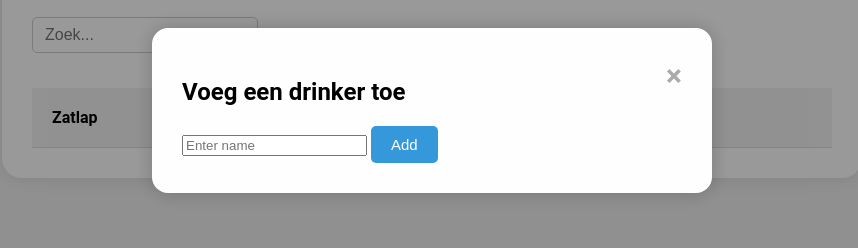
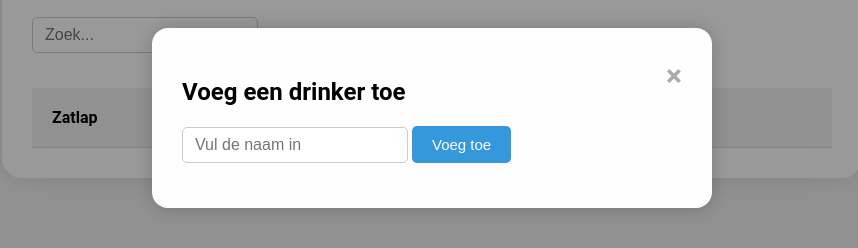
Before and after one commit to kobe-coene/TurfMachine, a plain HTML site: page index.html in a window 1280 px wide. Both pictures are taken after a click on the button "Voeg een drinker toe". Shown: the part 164-412 px from the top of the page, without its empty margins (208-1066 px from the left). Drawn offline with Linux system fonts and the light colour scheme; no server answers.

Commit message:
add more styling

```diff
--- a/index.html
+++ b/index.html
@@ -34,8 +34,8 @@
         <span class="close">&times;</span>
         <h2>Voeg een drinker toe</h2>
         <form id="add-user-form">
-            <input type="text" id="name" placeholder="Enter name" required>
-            <button type="submit">Add</button>
+            <input type="text" id="add-input" placeholder="Vul de naam in" required>
+            <button type="submit">Voeg toe</button>
         </form>
     </div>
 </div>
--- a/styles.css
+++ b/styles.css
@@ -28,8 +28,6 @@ body {
     text-align: left;
     margin-bottom: 20px;
 }
-
-
 
 table {
     width: 100%;
@@ -105,7 +103,7 @@ button:active {
     cursor: pointer;
 }
 
-#search-input {
+#search-input, #add-input {
     padding: 8px 12px;
     border: 1px solid #ccc;
     border-radius: 5px;
@@ -115,7 +113,7 @@ button:active {
     margin-bottom: 15px;
 }
 
-#search-input:focus {
+#search-input:focus, #add-input:focus {
     outline: none;
     border-color: #1e6da7;
 }
```
